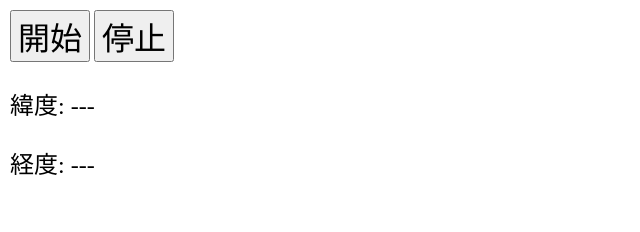
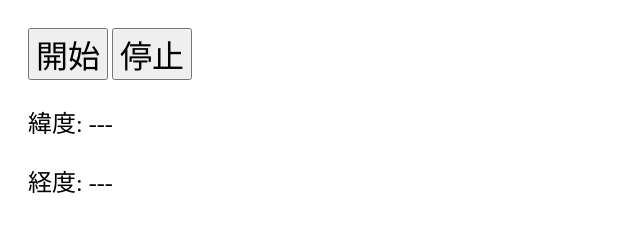
Before and after one commit to green-coronatus/GPS-Information, a plain HTML site: page index.html in a window 1280 px wide. Shown: the whole page, without its empty margins (0-640 px from the left). Drawn offline with Linux system fonts and the light colour scheme.

Commit message:
Change body margin to padding in index.html
Updated body padding from 10px to 20px.

```diff
--- a/index.html
+++ b/index.html
@@ -4,7 +4,7 @@
 <meta charset="UTF-8">
 <title>GPSテスト</title>
 </head>
-<body style="margin:10px;">
+<body style="padding:20px;">
 
 <button onclick="startGps()" style="font-family:Hiragino Sans; font-size:24pt;">
 開始
```
